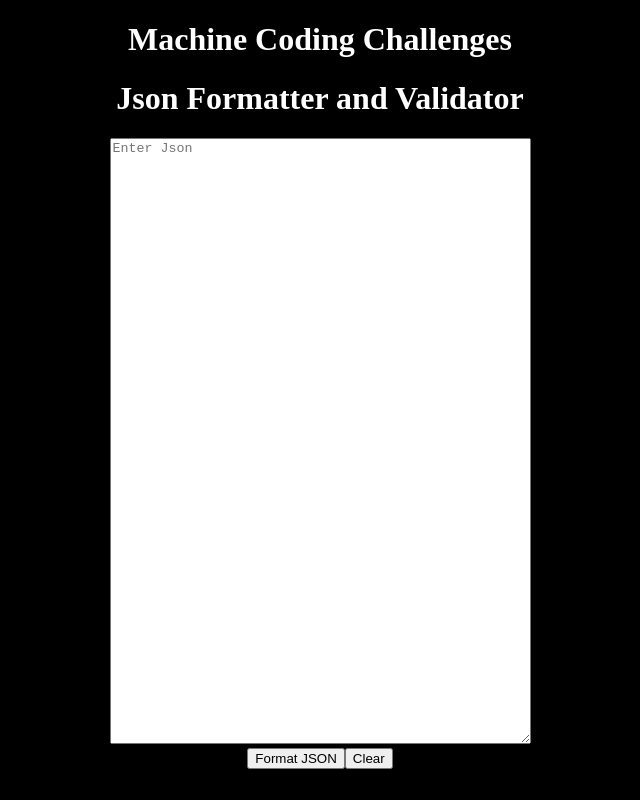
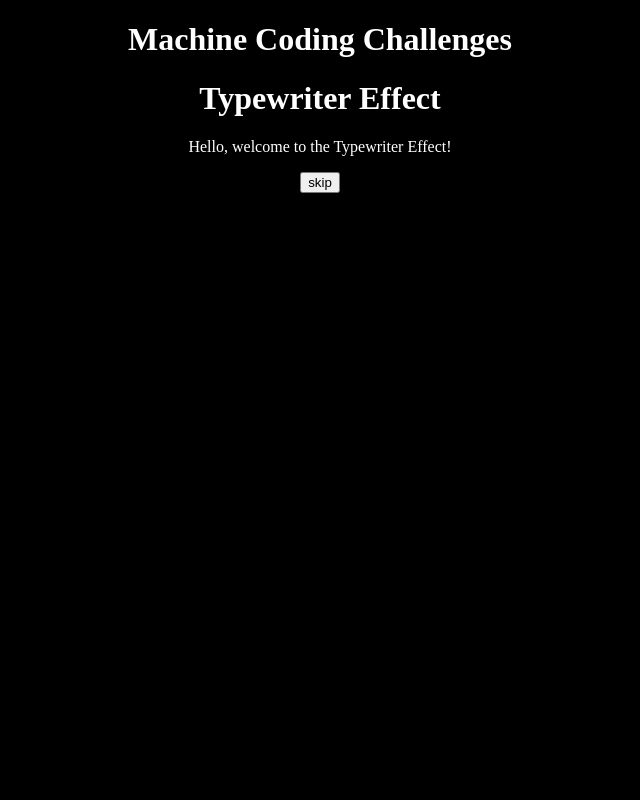
Before and after one commit to Vamsichowdhury/Frontend, a React (Vite) app in the folder react/machine-coding/machine-coding-challenges/: page / in a window 1280 px wide. Shown: the whole page, without its empty margins (320-960 px from the left). Built offline with nearby package versions, Linux system fonts and the light colour scheme.

Commit message:
feat: Add Typewriter effect component and update App to include it

```diff
--- a/react/machine-coding/machine-coding-challenges/src/App.jsx
+++ b/react/machine-coding/machine-coding-challenges/src/App.jsx
@@ -1,5 +1,6 @@
 import "./App.css";
-import JsonFormatterValidator from "./features/json-formatter-validator/JsonFormatterValidator";
+// import JsonFormatterValidator from "./features/json-formatter-validator/JsonFormatterValidator";
+import Typewriter from "./features/typewriter-effect/Typewriter";
 // import Quiz from "./features/quiz-app/Quiz";
 // import GridLightsII from "./features/grid-lights-2/GridLightsII";
 // import GridLights from "./features/grid-lights/GridLights";
@@ -72,7 +73,8 @@ function App() {
         {/* <WordCounter /> */}
         {/* <GridLightsII /> */}
         {/* <Quiz /> */}
-        <JsonFormatterValidator />
+        {/* <JsonFormatterValidator /> */}
+        <Typewriter />
       </div>
     </>
   );
--- /dev/null
+++ b/react/machine-coding/machine-coding-challenges/src/features/typewriter-effect/Typewriter.jsx
@@ -0,0 +1,30 @@
+import { useState, useEffect } from "react";
+export default function Typewriter() {
+  const str = "Hello, welcome to the Typewriter Effect!";
+
+  const [text, setText] = useState("");
+
+  useEffect(() => {
+    const interval = setInterval(() => {
+      setText((prev) => {
+        // belwo condition nmeans that we dont want to add any more characters if the length of the previous text is equal to the length of the original string.
+        if (prev.length === str.length) {
+          clearInterval(interval);
+          return prev;
+        }
+        return prev + str[prev.length];
+      });
+    }, 100);
+    return () => {
+      clearInterval(interval);
+    };
+  }, []);
+
+  return (
+    <div>
+      <h1>Typewriter Effect</h1>
+      <p>{text}</p>
+      <button onClick={() => setText(str)}>skip</button>
+    </div>
+  );
+}
```
